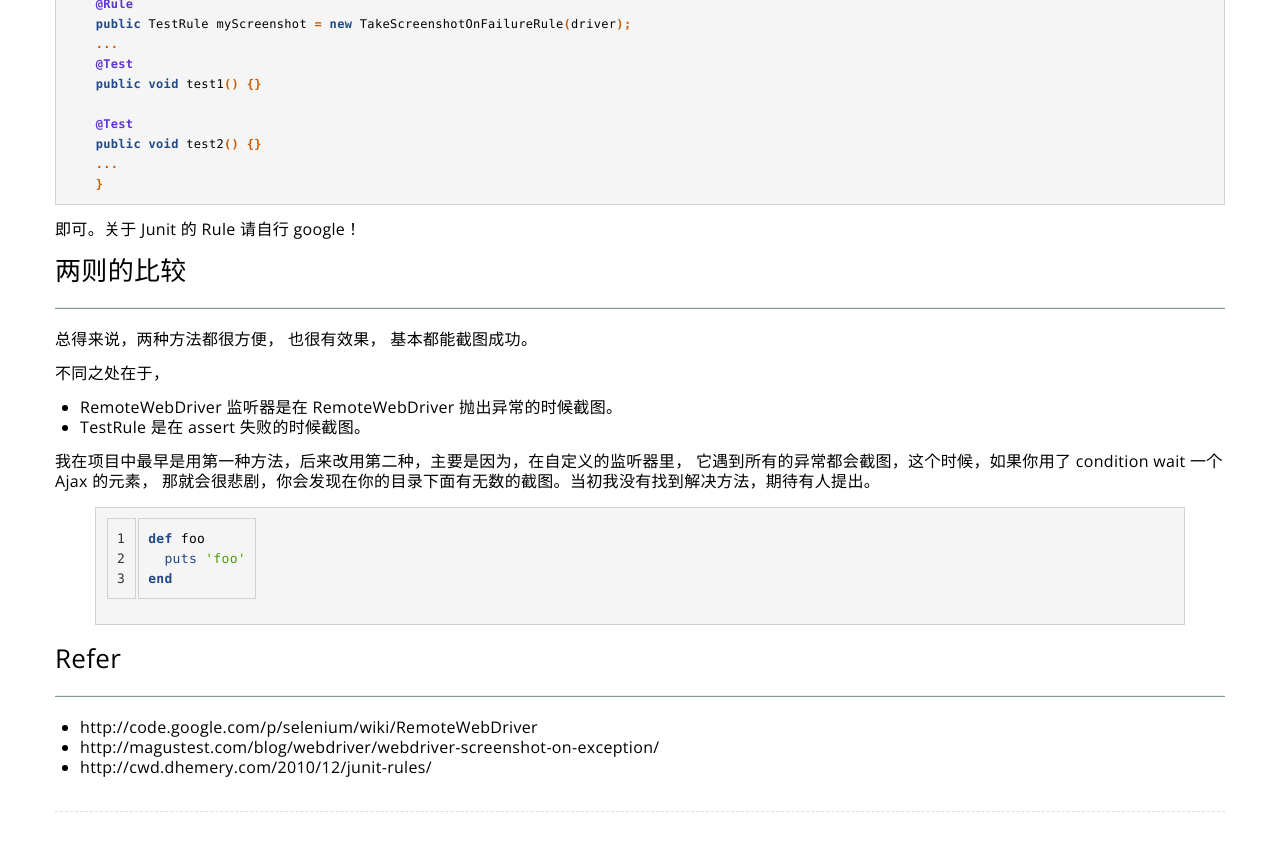
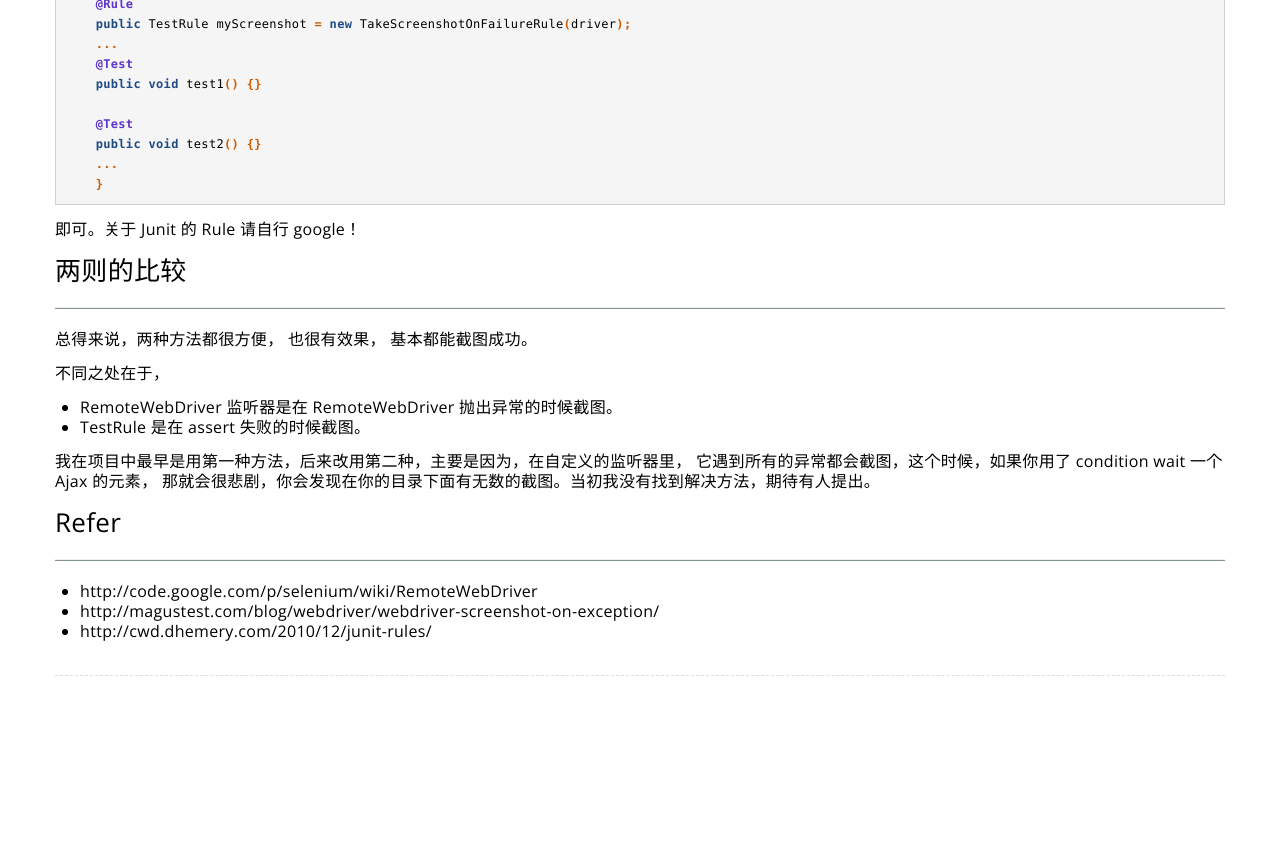
Before and after one commit to lihuazhang/lihuazhang.github.com, a Jekyll site: the page built from _posts/2013-04-26-webdriver-zhi-ce-shi-shi-bai-zi-dong-jie-tu.md, in a window 1280 px wide and 900 px high, scrolled down 4511 px. Shown: the top 851 px of the window. Built offline with Jekyll 4.4.1, drawn with Linux system fonts in a browser that asks for light colours; nearby versions of some CDN libraries; Markdown is read by kramdown in place of the engine named in the settings; comment, search, counter and statistics services are not loaded; after the commit the page ends 5275 px from its top, so only the background shows below that.

Commit message:
Update 2013-04-26-webdriver-zhi-ce-shi-shi-bai-zi-dong-jie-tu.md

```diff
--- a/_posts/2013-04-26-webdriver-zhi-ce-shi-shi-bai-zi-dong-jie-tu.md
+++ b/_posts/2013-04-26-webdriver-zhi-ce-shi-shi-bai-zi-dong-jie-tu.md
@@ -279,11 +279,6 @@ tags: [test-china.org]
 我在项目中最早是用第一种方法，后来改用第二种，主要是因为，在自定义的监听器里， 它遇到所有的异常都会截图，这个时候，如果你用了 condition wait 一个 Ajax 的元素， 那就会很悲剧，你会发现在你的目录下面有无数的截图。当初我没有找到解决方法，期待有人提出。
 
 
-{% highlight ruby linenos %}
-def foo
-  puts 'foo'
-end
-{% endhighlight %}
 
 ## Refer ##
 
```
